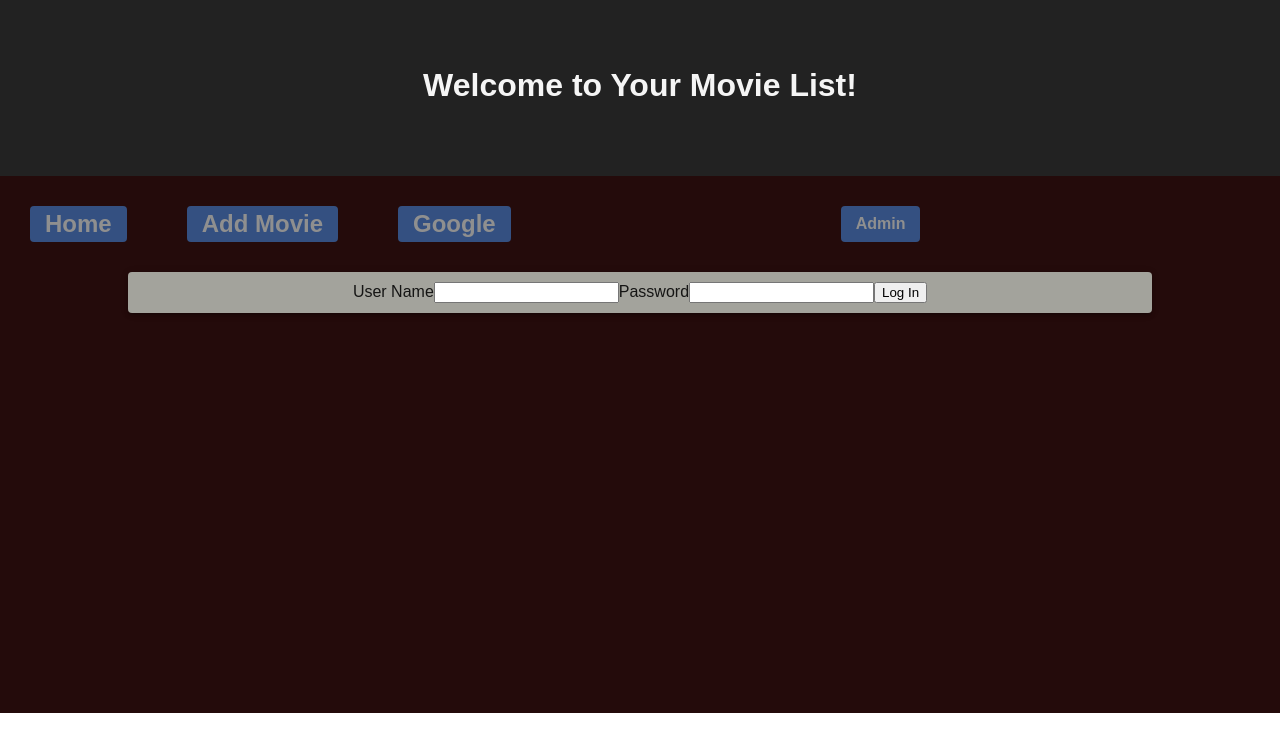
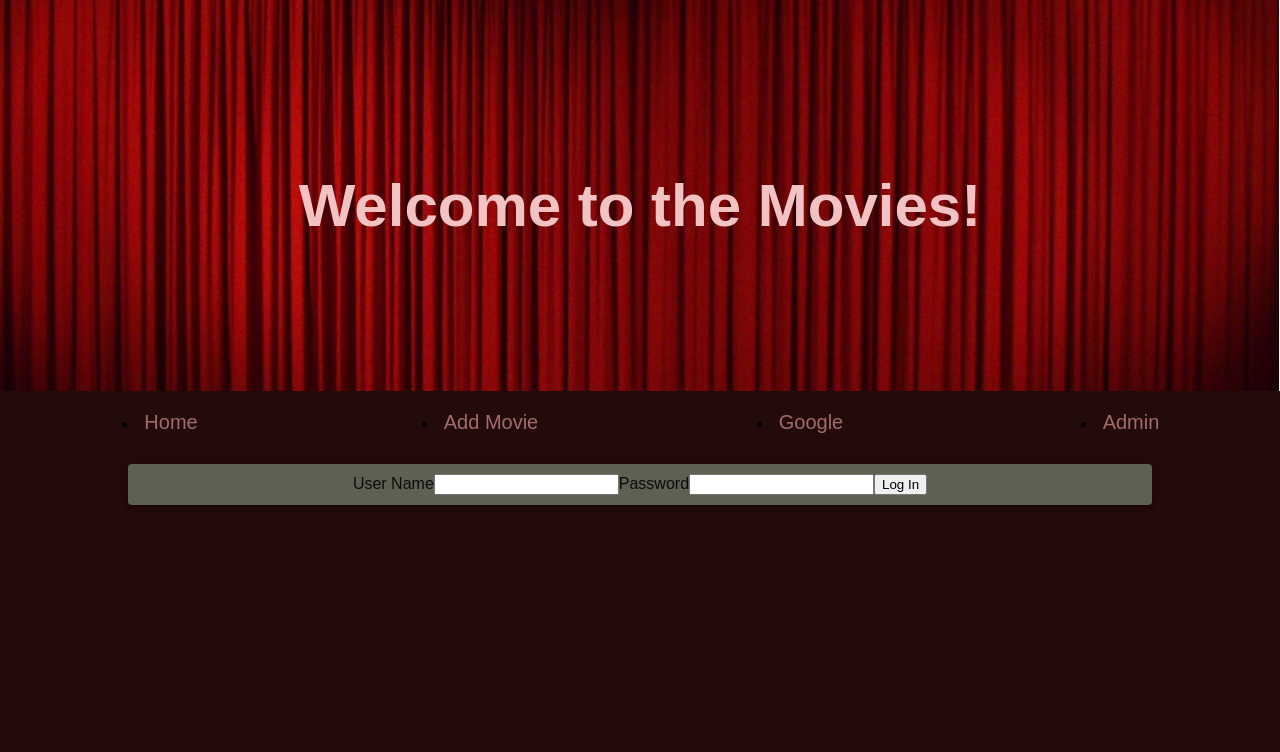
Before and after one commit to justuswitmer/weekend-movie-sagas, a React app: page /#/admin in a window 1280 px wide. Built offline with nearby package versions, Linux system fonts and the light colour scheme.

Commit message:
made some css tweaks

```diff
--- a/src/components/AddMovie/AddMovie.css
+++ b/src/components/AddMovie/AddMovie.css
@@ -1,3 +1,27 @@
+h2 {
+  color: #f1b7b7;
+}
+
 #selectList {
   width: 150px;
 }
+
+#formatBtn {
+  display: inline;
+  text-decoration: none;
+  padding: 10px;
+  background-color: #345081;
+  margin-left: 30px;
+  margin-right: 30px;
+  font-size: 18px;
+  border-top-width: 0px;
+  border-right-width: 0px;
+  border-bottom-width: 0px;
+  border-left-width: 0px;
+  border-radius: 4px;
+  padding: 4px 15px 4px 15px;
+}
+
+.addMovieDiv {
+  display: block;
+}
--- a/src/components/AddMovie/AddMovie.js
+++ b/src/components/AddMovie/AddMovie.js
@@ -51,13 +51,15 @@ class AddMovie extends Component {
     return (
       <Router>
         <Paper
-          id="paperInPaper"
+          id="paper"
           elevation={3}
         >
           <Route
             exact path='/addmovie'
           >
             <h2>Add a Movie!</h2>
+            <div className='addMovieDiv'>
+              <div>
                 <TextField
                   id="outlined-basic"
                   label="title"
@@ -98,6 +100,8 @@ class AddMovie extends Component {
                   </Select>
                   <FormHelperText>Required</FormHelperText>
                 </FormControl>
+              </div>
+              <div>
                 <Button
                   id="formatBtn"
                   variant="contained"
@@ -110,6 +114,8 @@ class AddMovie extends Component {
                   onClick={this.addMovie}
                 >Save
                 </Button>
+              </div>
+            </div>
           </Route>
           <Route
             path='/addmovie/thanks'
--- a/src/components/App/App.css
+++ b/src/components/App/App.css
@@ -1,17 +1,6 @@
 .App {
   text-align: center;
   background-color: #240b0b;
-}
-
-h2 {
-  color: whitesmoke;
-}
-
-.headerDiv {
-  background-color: #222;
-  padding-top: 45.5px;
-  height: 130px;
-  color: whitesmoke;
 }
 
 .App-title {
@@ -25,49 +14,6 @@ h2 {
 @keyframes App-logo-spin {
   from { transform: rotate(0deg); }
   to { transform: rotate(360deg); }
-}
-
-.navBtn {
-  display: inline;
-  text-decoration: none;
-  padding: 10px;
-  background-color: #345081;
-  margin-left: 30px;
-  margin-right: 30px;
-  font-size: 24px;
-  font-weight: 700;
-  border-top-width: 0px;
-  border-right-width: 0px;
-  border-bottom-width: 0px;
-  border-left-width: 0px;
-  border-radius: 4px;
-  padding: 4px 15px 4px 15px;
-}
-
-button:hover {
-  transform: scale(1.04);
-}
-
-
-a {
-  text-decoration: none;
-  color: #8f8f8f;
-}
-
-main {
-  display: flex;
-  padding-top: 30px;
-  margin-right: 0;
-}
-
-.linkDiv {
-  display: flex;
-  justify-content: space-evenly;
-}
-
-.adminDiv {
-  display: flex;
-  justify-content: right;
 }
 
 .imageDiv {
@@ -86,7 +32,7 @@ main {
 }
 
 #paper {
-  background-color: #a3a39c;
+  background-color: #5c6151;
   margin-left: 10%;
   margin-right: 10%;
   margin-top: 30px;
@@ -94,7 +40,7 @@ main {
 }
 
 #paperInPaper {
-  background-color: rgb(221, 201, 174);
+  background-color: #ddc9ae;
   margin-bottom: 10px;
   margin-top: 20px;
   margin-left: 8%;
@@ -102,26 +48,46 @@ main {
   padding: 10px;
 }
 
-.footerDiv {
-  width: 100%;
-  padding-top: 400px;
-}
-
 .homeDiv {
   padding-top: 30px
 }
+.mainDiv {
+  width: 100%;
+  display: inline-grid;
+  grid-template-columns: 25% 25% 25% 25%;
+  grid-template-rows: 100%;
+  justify-items: center center center end;
+  padding-top: 20px;
+}
 
-.navBtnAdmin {
+.navli1 {
+  grid-column-start: 1;
+  grid-row-start: 1;
+}
+
+.navli2 {
+  grid-column-start: 2;
+  grid-row-start: 1;
+}
+
+.navli3 {
+  grid-column-start: 3;
+  grid-row-start: 1;
+}
+
+.navliAdmin {
+  grid-column-start: 4;
+  grid-row-start: 1;
+  height: 40px;
+}
+
+a {
   text-decoration: none;
-  background-color: #345081;
-  margin-left: 300px;
-  margin-right: 0;
-  font-size: 16px;
-  font-weight: 700;
-  border-top-width: 0px;
-  border-right-width: 0px;
-  border-bottom-width: 0px;
-  border-left-width: 0px;
-  border-radius: 4px;
-  padding: 4px 15px 4px 15px;
+  color: #a36b6b;
+  font-size: 20px;
 }
+
+
+li:hover {
+  transform: scale(1.04);
+}
--- a/src/components/App/App.js
+++ b/src/components/App/App.js
@@ -17,15 +17,11 @@ class App extends Component {
         <div className="App">
           <Header />
           <nav>
-            <main>
-              <div className='linkDiv'>
-                <li class='navBtn'><Link to="/">Home</Link></li>
-                <li class='navBtn'><Link to="/addmovie">Add Movie</Link></li>
-                <li class='navBtn'><a href="http://www.google.com">Google</a></li>
-              </div>
-              <div className='adminDiv'>
-                <Button class='navBtnAdmin'><Link to="/admin">Admin</Link></Button>
-              </div>
+            <main className='mainDiv'>
+              <li id='navli1'><Link to="/">Home</Link></li>
+              <li id='navli2'><Link to="/addmovie">Add Movie</Link></li>
+              <li id='navli3'><a href="http://www.google.com">Google</a></li>
+              <li id='navliAdmin'><Link to="/admin">Admin</Link></li>
             </main>
           </nav>
           <Route path='/admin'>
--- a/src/components/Details/Details.css
+++ b/src/components/Details/Details.css
@@ -12,20 +12,3 @@ img {
   border-radius: 8px;
   margin-top: 15px;
 }
-
-#formatBtn {
-  display: inline;
-  text-decoration: none;
-  padding: 10px;
-  background-color: #345081;
-  margin-left: 30px;
-  margin-right: 30px;
-  font-size: 24px;
-  font-weight: 700;
-  border-top-width: 0px;
-  border-right-width: 0px;
-  border-bottom-width: 0px;
-  border-left-width: 0px;
-  border-radius: 4px;
-  padding: 4px 15px 4px 15px;
-}
--- /dev/null
+++ b/src/components/Footer/Footer.css
@@ -0,0 +1,4 @@
+.footerDiv {
+  width: 100%;
+  padding-top: 400px;
+}
--- a/src/components/Footer/Footer.js
+++ b/src/components/Footer/Footer.js
@@ -1,4 +1,5 @@
 import React, { Component } from 'react';
+import './Footer.css';
 
 class Footer extends Component {
   render() {
--- /dev/null
+++ b/src/components/Header/Header.css
@@ -0,0 +1,14 @@
+.headerDiv {
+  background-image: url('./headerBackground.jpg');
+  background-repeat: no-repeat;
+  background-size: cover;
+  background-position: center;
+  padding-top: 40.5px;
+  height: 350px;
+}
+
+h1 {
+margin-top: 130.75px;
+color: #f3c2c2;
+font-size: 60px;
+}
--- a/src/components/Header/Header.js
+++ b/src/components/Header/Header.js
@@ -1,11 +1,12 @@
 import React, { Component } from 'react';
+import './Header.css';
 
 class Header extends Component {
   render() {
     return (
       <div className='headerDiv'>
         <header>
-          <h1>Welcome to Your Movie List!</h1>
+          <h1>Welcome to the Movies!</h1>
         </header>
       </div>
     )
```
Also changed, not shown: src/components/Header/header-background.jpg (added), src/components/Header/headerBackground.jpg (added). Lines whose indentation alone changed are shown as unchanged.
